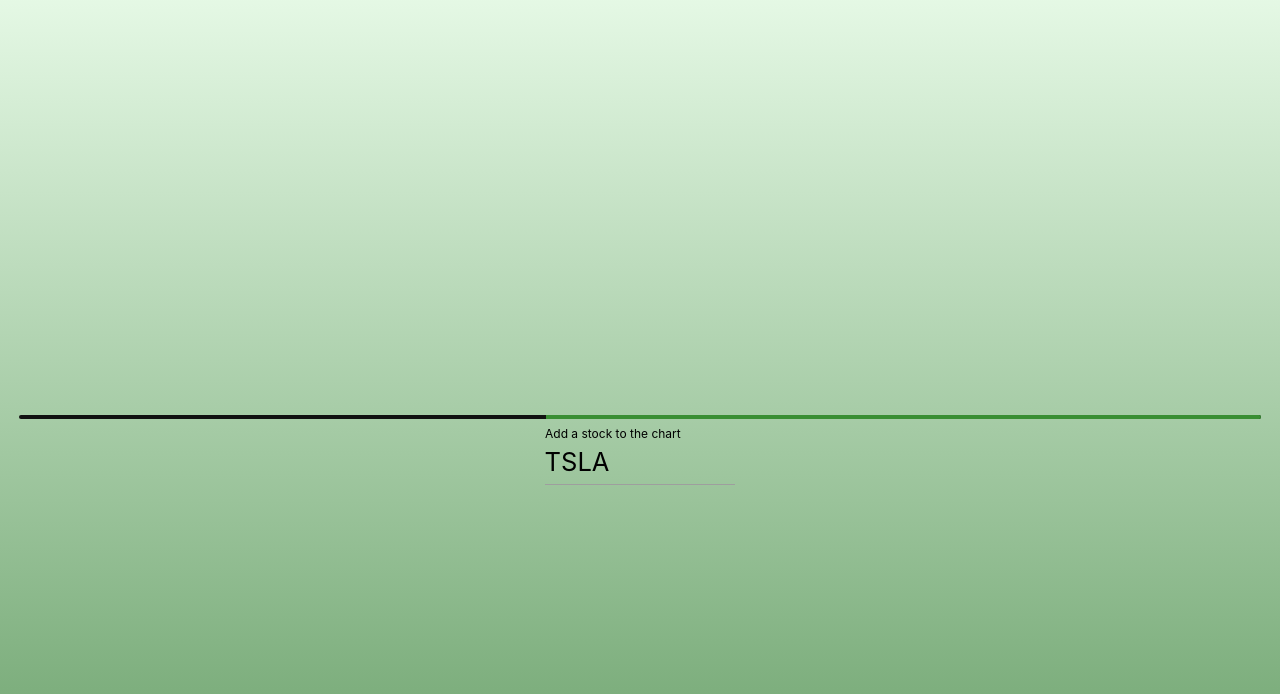
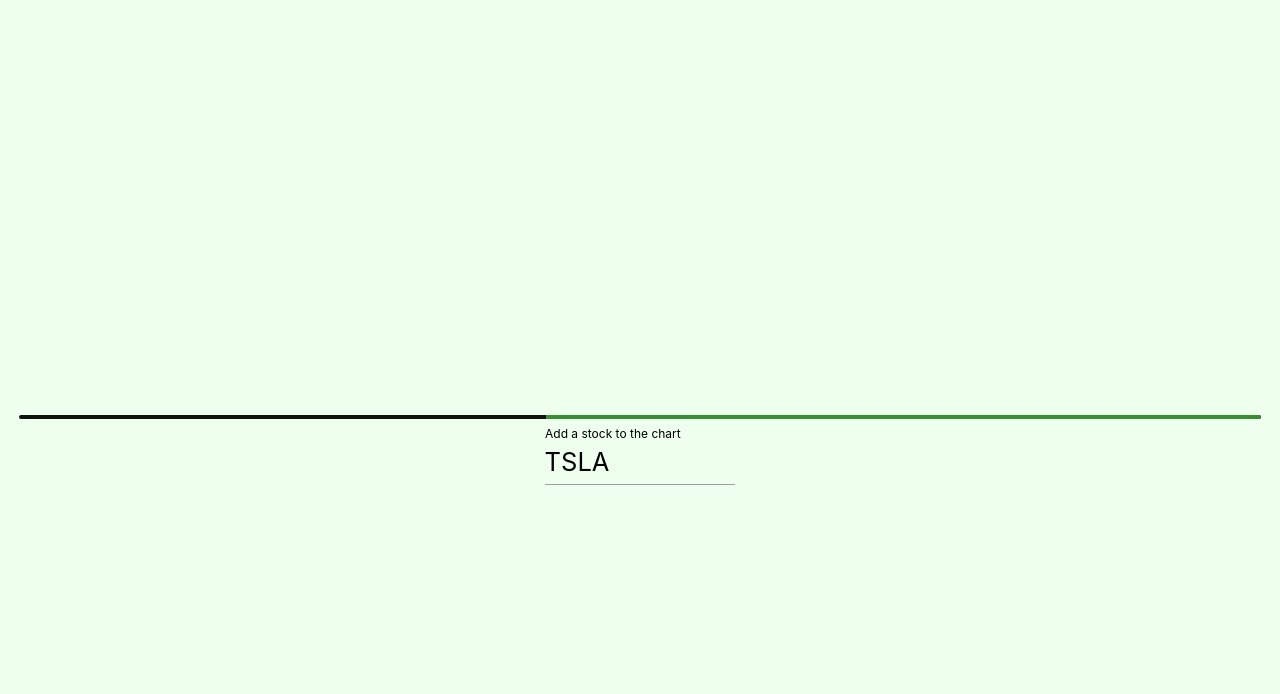
Before and after one commit to rvrvrv/stocks, a website: page public/index.html in a window 1280 px wide. Shown: the part 64-758 px from the top of the page. Drawn offline with nearby package versions, Linux system fonts and the light colour scheme; no server answers.

Commit message:
Remove background gradient

```diff
--- a/public/css/style.css
+++ b/public/css/style.css
@@ -1,11 +1,5 @@
-html {
-	height: 100%;
-}
-
 body {
-	background-color: #efe;
-	background: -webkit-linear-gradient(top, #efe, #7a7);
-	background: linear-gradient(to bottom, #efe, #7a7);
+	background: #efe;
 }
 
 a {
```
